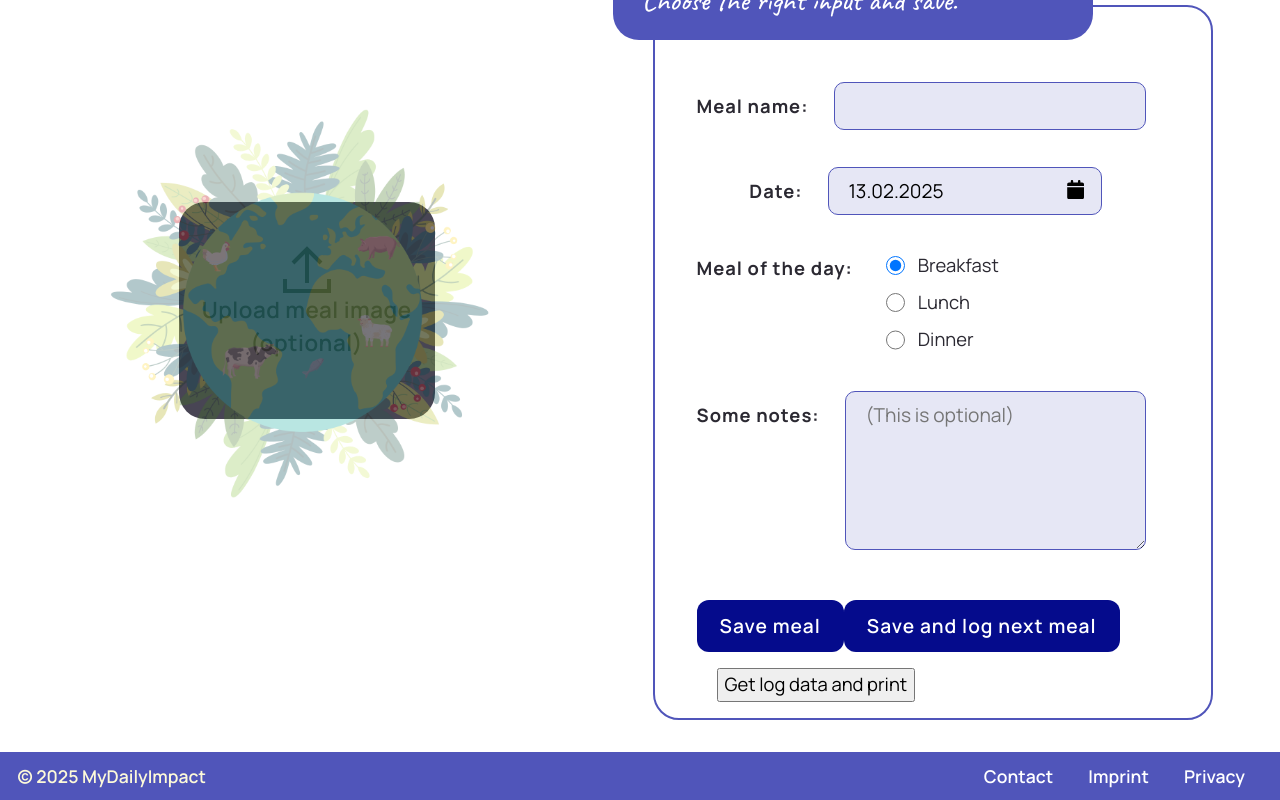
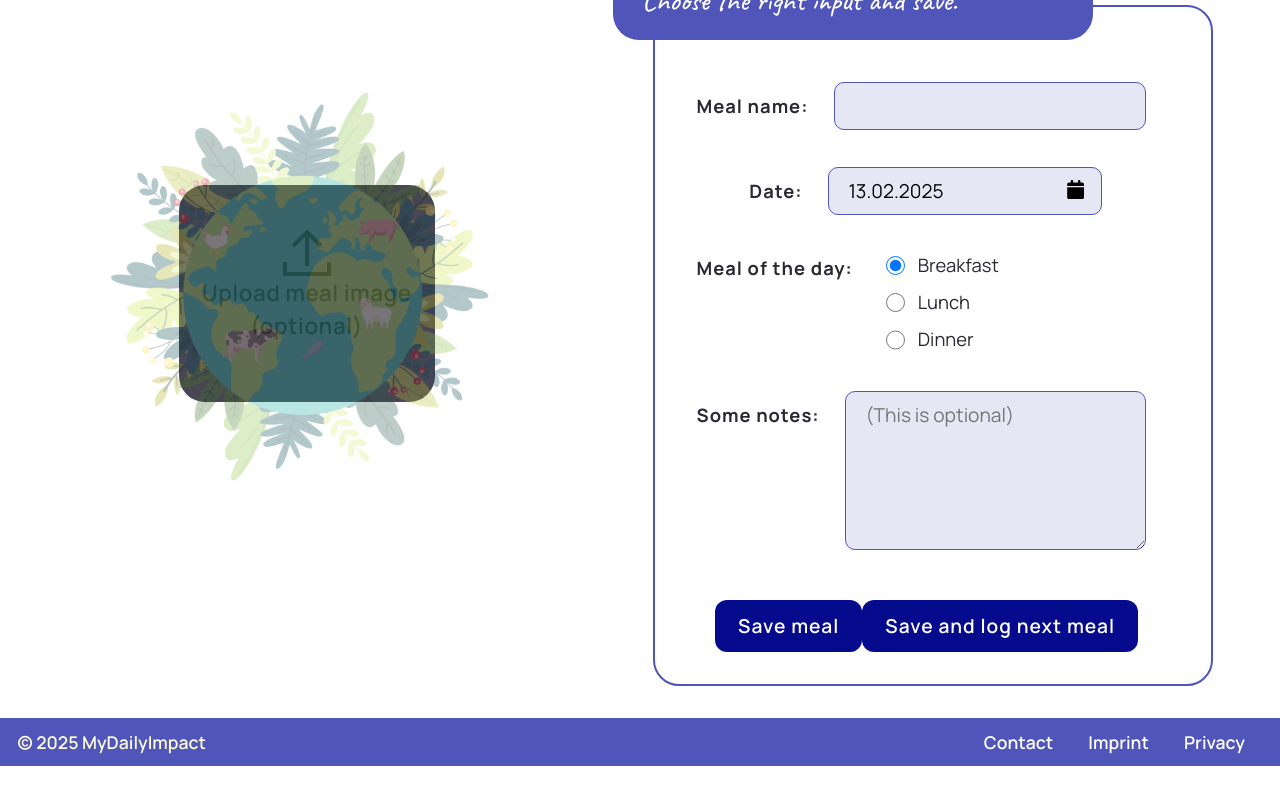
Before and after one commit to TechLabs-Remote-Bootcamp/WS24-MyDailyImpact, a React (Vite) app in the folder mdi-react/: page /meal-logging in a window 1280 px wide. Shown: the part 304-1104 px from the top of the page. After the commit the page ends 1070 px from the top, so only its background shows below. Built offline with nearby package versions, Linux system fonts and the light colour scheme; sample sign-in values are in the browser's storage; a web font is replaced by a local one.

Commit message:
delete getData button

```diff
--- a/mdi-react/src/components/pages/MealLogging/RC_mealLog.jsx
+++ b/mdi-react/src/components/pages/MealLogging/RC_mealLog.jsx
@@ -239,12 +239,6 @@ export default function RC_MealLog() {
             >
               {isSubmitting ? "Saving ..." : "Save and log next meal"}
             </Button>
-            <input
-              type="button"
-              style={{ margin: "0 0 0 20px" }}
-              onClick={onSubmit2}
-              value="Get log data and print"
-            ></input>
           </section>
         </form>
       </ColoredContainers>
```
